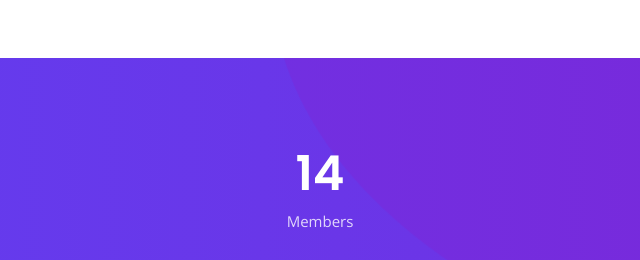
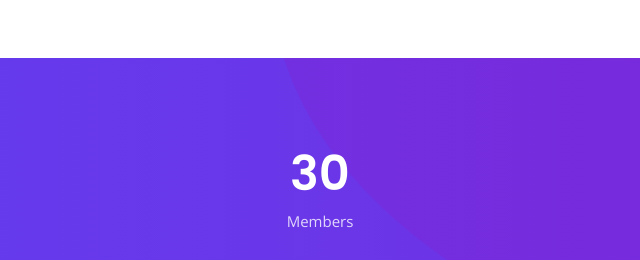
Before and after one commit to SashankBalusu/Hydrovive, a plain HTML site: page index.html in a window 1280 px wide. Shown: the part 1220-1480 px from the top of the page, 320-960 px from the left. Drawn offline with nearby package versions, Linux system fonts and the light colour scheme.

Commit message:
changed member count

```diff
--- a/index.html
+++ b/index.html
@@ -100,7 +100,7 @@
         <div class="row counters">
 
           <div class="col-lg-3 col-6 text-center mx-auto">
-            <span data-purecounter-start="0" data-purecounter-end="14" data-purecounter-duration="1" class="purecounter"></span>
+            <span data-purecounter-start="0" data-purecounter-end="30" data-purecounter-duration="1" class="purecounter"></span>
             <p>Members</p>
           </div>
 <!--
```
